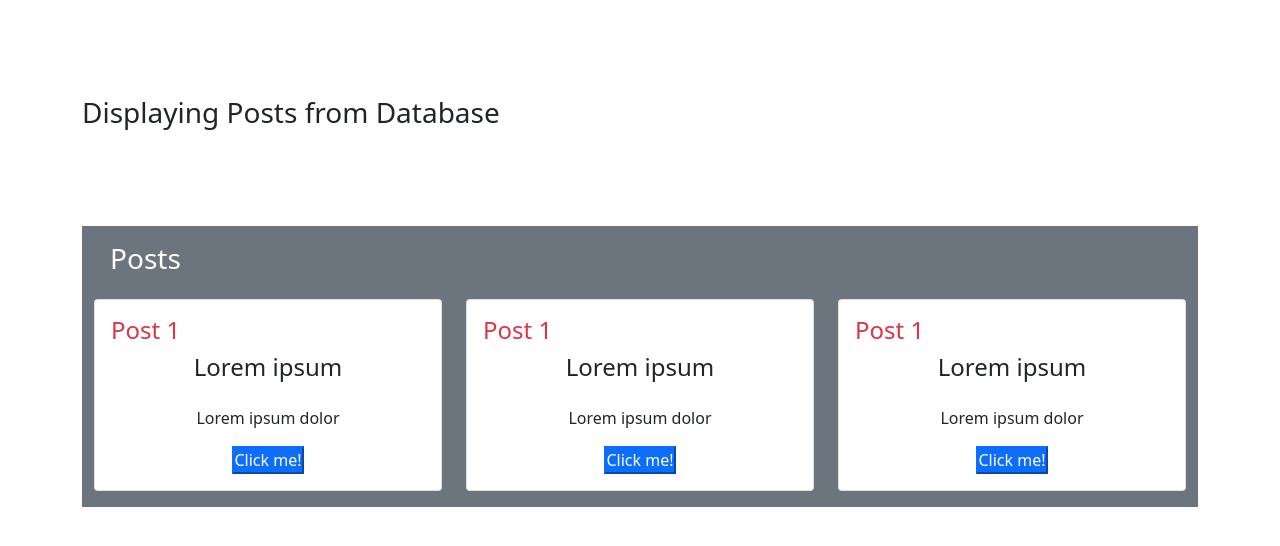
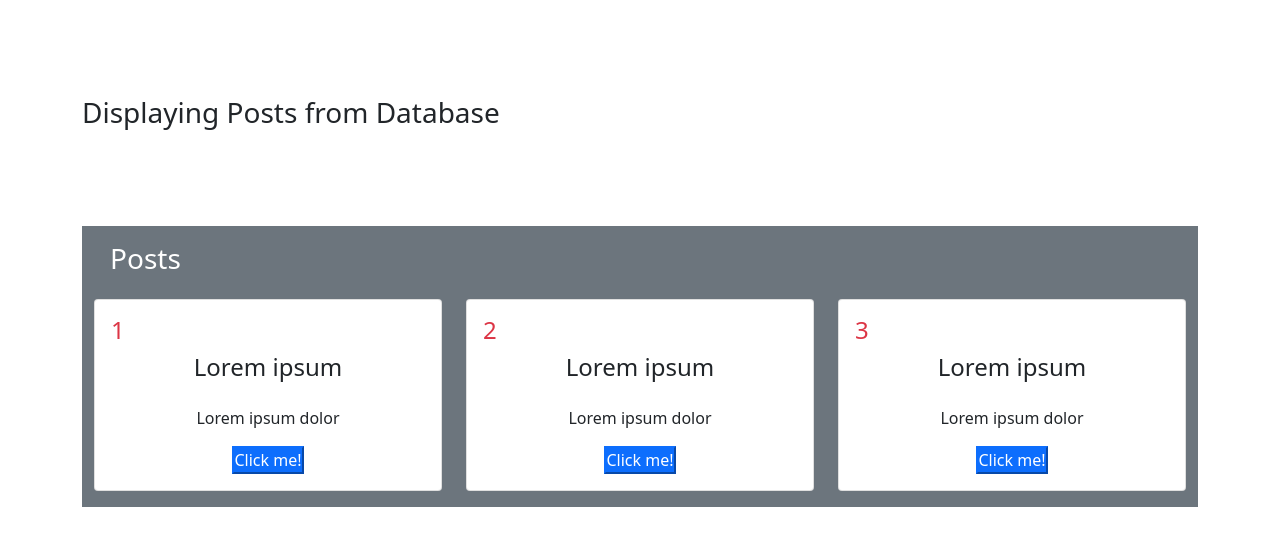
Before and after one commit to Jaybabaa/fetch-post, a plain HTML site: page index.html in a window 1280 px wide. Drawn offline with Linux system fonts and the light colour scheme; no server answers.

Commit message:
final staging

```diff
--- a/index.html
+++ b/index.html
@@ -30,7 +30,7 @@
                                     <div class="card h-100">
                                         <div class="card-body">
                                             <div class="d-flex justify-content-between">
-                                                <h4 id="id-posts" class="text-danger">Post 1</h4>
+                                                <h4 id="id-posts" class="text-danger">1</h4>
                                             </div>
                                             <div>
                                                 <h4 class="posts-title mb-4 text-center" id="title-posts">Lorem ipsum</h4>
@@ -46,7 +46,7 @@
                                     <div class="card h-100">
                                         <div class="card-body">
                                             <div class="d-flex justify-content-between">
-                                                <h4 id="id-posts" class="text-danger">Post 1</h4>
+                                                <h4 id="id-posts" class="text-danger">2</h4>
                                             </div>
                                             <div>
                                                 <h4 class="posts-title mb-4 text-center" id="title-posts">Lorem ipsum</h4>
@@ -62,7 +62,7 @@
                                     <div class="card h-100">
                                         <div class="card-body">
                                             <div class="d-flex justify-content-between">
-                                                <h4 id="id-posts" class="text-danger">Post 1</h4>
+                                                <h4 id="id-posts" class="text-danger">3</h4>
                                             </div>
                                             <div>
                                                 <h4 class="posts-title mb-4 text-center" id="title-posts">Lorem ipsum</h4>
```
